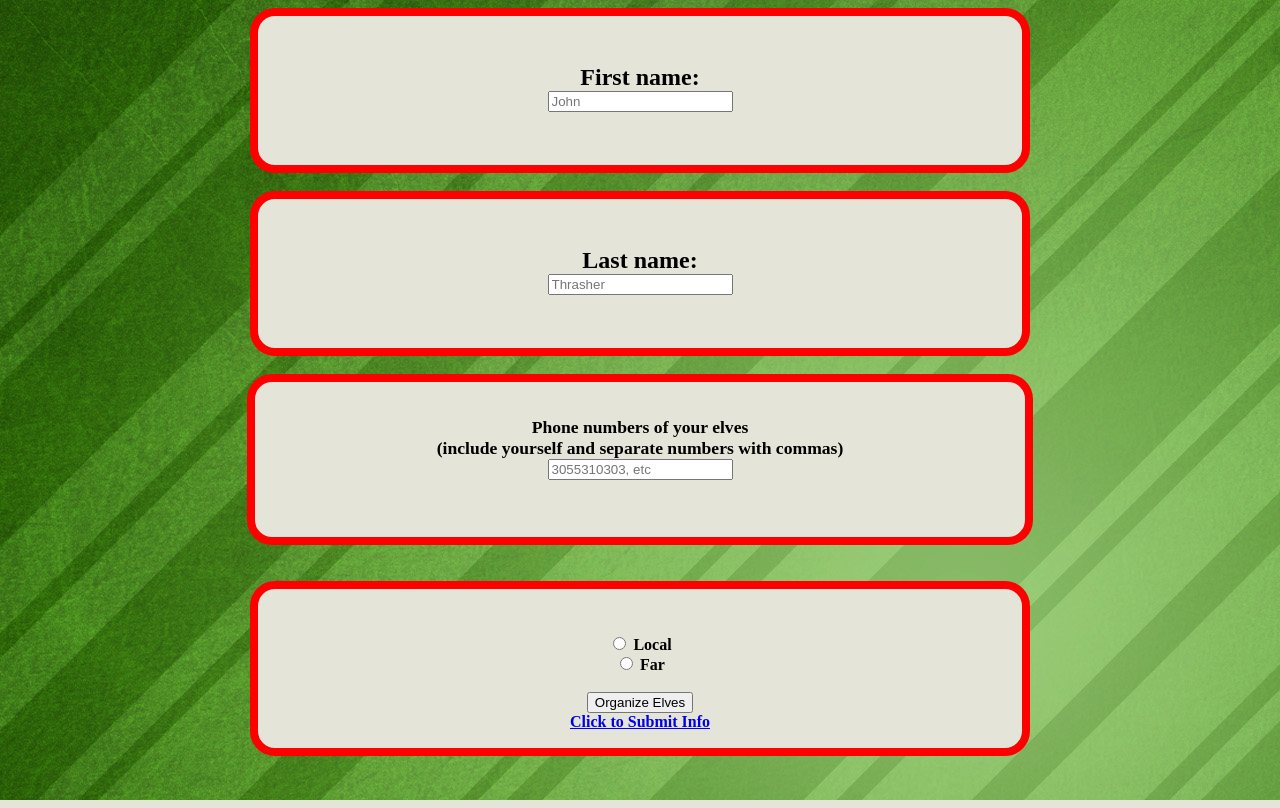
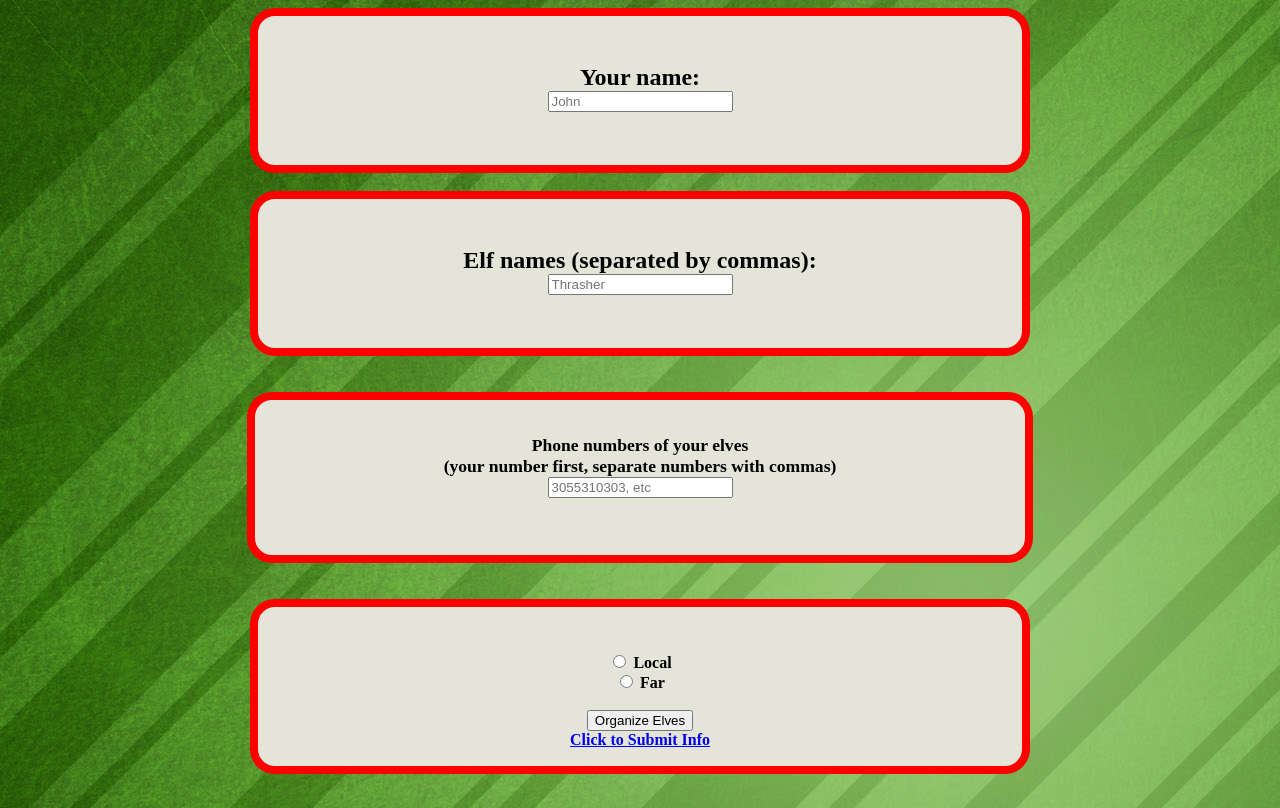
Before and after one commit to cynamonster/MLH17, a Django app: page /MLH_secretSanta/ in a window 1280 px wide. Run offline with Django 3.2, Linux system fonts and the light colour scheme; some web fonts are replaced.

Commit message:
Entry field updates
Your name first, elf names second

```diff
--- a/MLH_secretSanta/templates/MLH_secretSanta/index.html
+++ b/MLH_secretSanta/templates/MLH_secretSanta/index.html
@@ -11,7 +11,7 @@
 
     <div class="xmas">
         <h1>
-            First name:
+            Your name:
         <br>
             <input type='text' name='firstname' placeholder='John'>
         <br>
@@ -19,13 +19,17 @@
     <br>
     <div class="xmas">
         <h1>
-            Last name:<br>
+            Elf names (separated by commas):<br>
             <input type='text' name='lastname' placeholder='Thrasher'>
+
         </h1>
     </div>
+
+
+<br>
         <h3>
     <div class="xmas">
-            Phone numbers of your elves<br>(include yourself and separate numbers with commas)<br>
+            Phone numbers of your elves<br>(your number first, separate numbers with commas)<br>
             <input type='text' name='numbers' placeholder='3055310303, etc'><br>
         </h3>
 
@@ -41,6 +45,7 @@
             <a href='/action-page.html'>Click to Submit Info</a>
         </h2>
     </div>
+    <br>
 
   </form>
 
```
